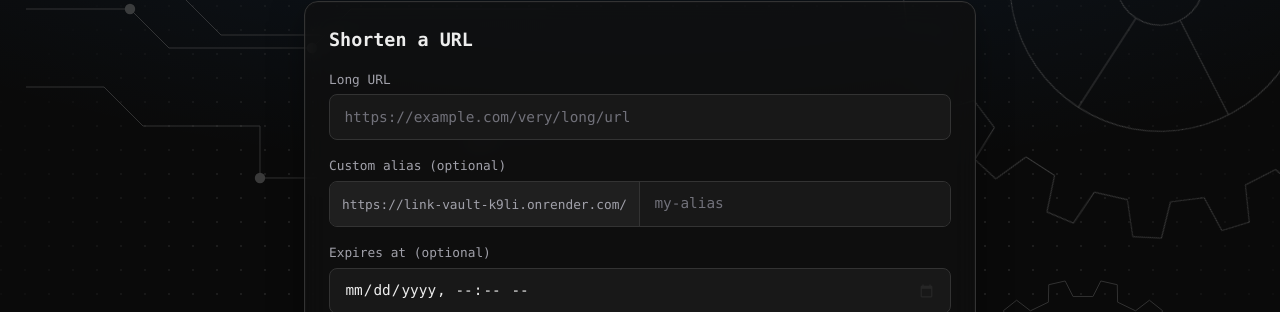
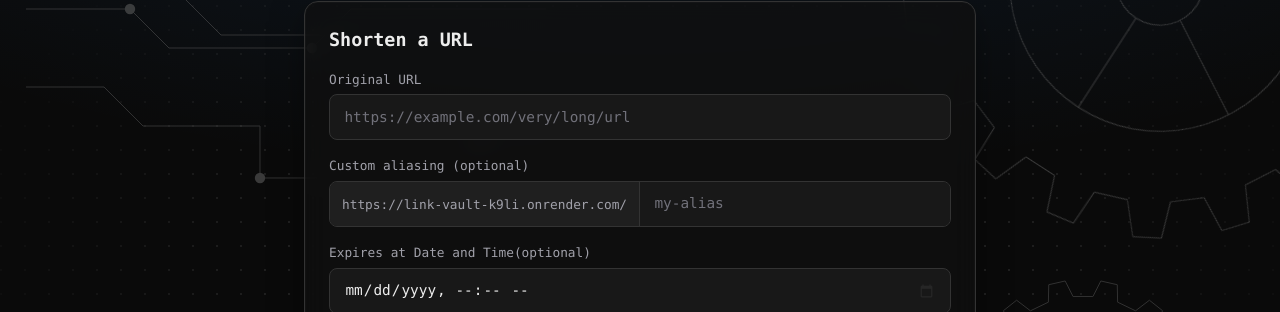
Before and after one commit to xyzunknwn/linkvault-client, a React (Vite) app: page / in a window 1280 px wide. Shown: the part 139-451 px from the top of the page. Built offline with nearby package versions, Linux system fonts and the light colour scheme.

Commit message:
Label Changes

```diff
--- a/src/App.jsx
+++ b/src/App.jsx
@@ -128,7 +128,7 @@ export default function App() {
           <h2>Shorten a URL</h2>
           <form onSubmit={shorten} className="stack">
             <div>
-              <label className="label" htmlFor="url">Long URL</label>
+              <label className="label" htmlFor="url">Original URL</label>
               <input
                 id="url"
                 type="url"
@@ -140,7 +140,7 @@ export default function App() {
               />
             </div>
             <div>
-              <label className="label" htmlFor="alias">Custom alias (optional)</label>
+              <label className="label" htmlFor="alias">Custom aliasing (optional)</label>
               <div className="prefix-group">
                 <span className="prefix">{SHORT_BASE}</span>
                 <input
@@ -153,7 +153,7 @@ export default function App() {
               </div>
             </div>
             <div>
-              <label className="label" htmlFor="expires">Expires at (optional)</label>
+              <label className="label" htmlFor="expires">Expires at Date and Time(optional)</label>
               <input
                 id="expires"
                 type="datetime-local"
```
